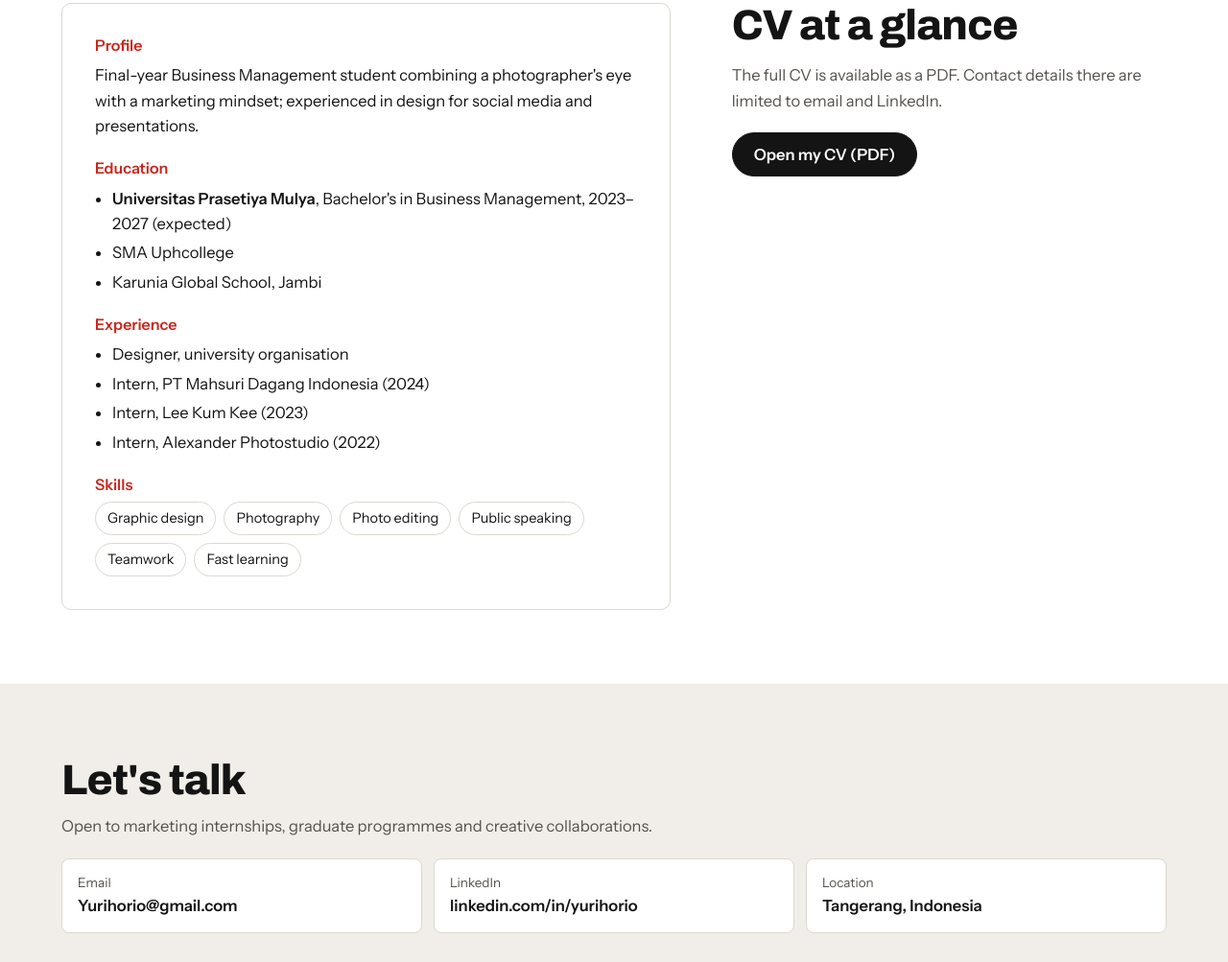
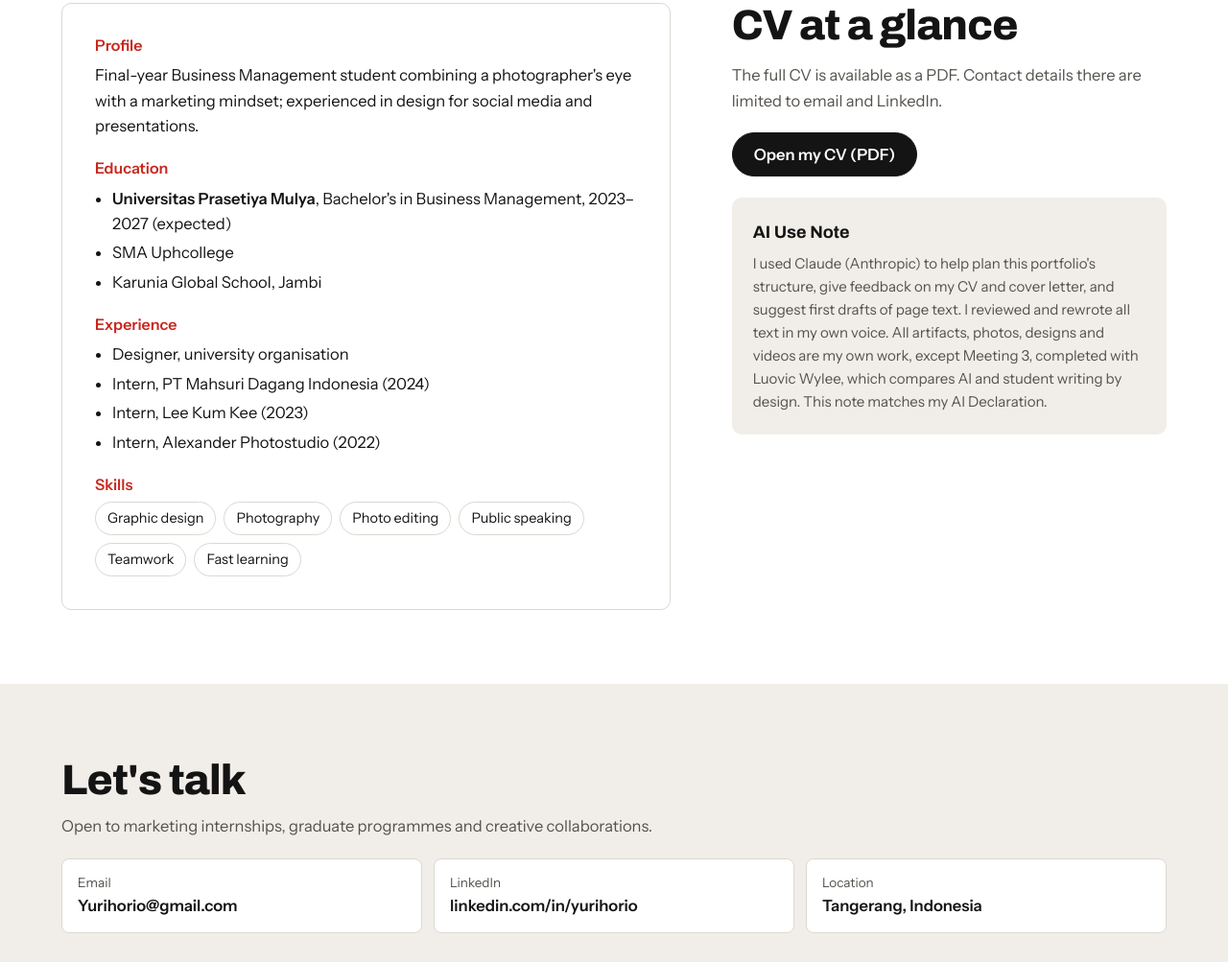
Before and after one commit to yurihorio-source/yurihorio.github.io, a plain HTML site: page index.html in a window 1280 px wide. Shown: the part 4657-5660 px from the top of the page at 96% size. Drawn offline with Linux system fonts and the light colour scheme.

Commit message:
Restore AI Use Note section
Co-Authored-By: Claude Opus 5.5 <noreply@anthropic.com>
Claude-Session: https://claude.ai/code/session_01RaHUZQtNiscGjKp9BGfuev

```diff
--- a/index.html
+++ b/index.html
@@ -208,6 +208,7 @@ footer .wrap{display:flex;flex-wrap:wrap;justify-content:space-between;gap:10px}
 <h2>CV at a glance</h2>
 <p style="color:var(--soft);margin-top:16px">The full CV is available as a PDF. Contact details there are limited to email and LinkedIn.</p>
 <div class="btns" style="margin-top:20px"><a class="btn main" id="cvdl" href="#cv">Open my CV (PDF)</a></div>
+<div class="ai" id="ai"><b>AI Use Note</b><p>I used Claude (Anthropic) to help plan this portfolio's structure, give feedback on my CV and cover letter, and suggest first drafts of page text. I reviewed and rewrote all text in my own voice. All artifacts, photos, designs and videos are my own work, except Meeting 3, completed with Luovic Wylee, which compares AI and student writing by design. This note matches my AI Declaration.</p></div>
 
 </div>
 </div></section>
```
